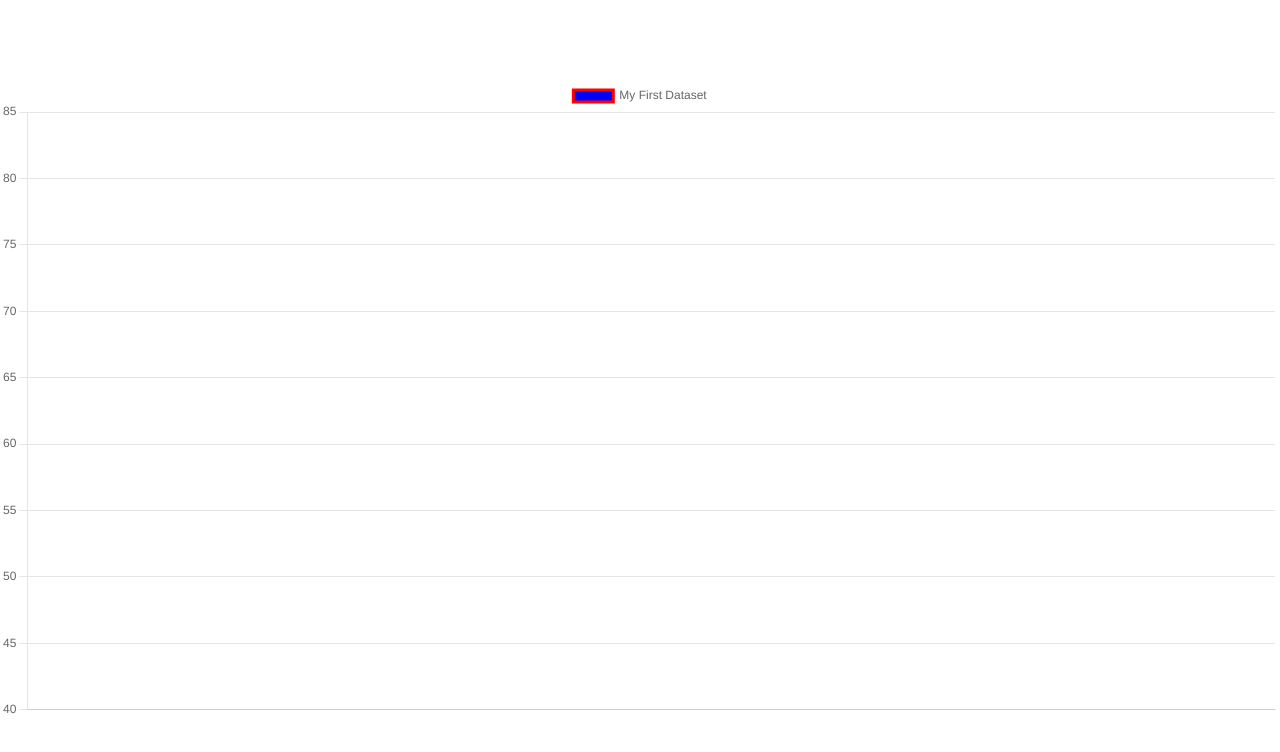
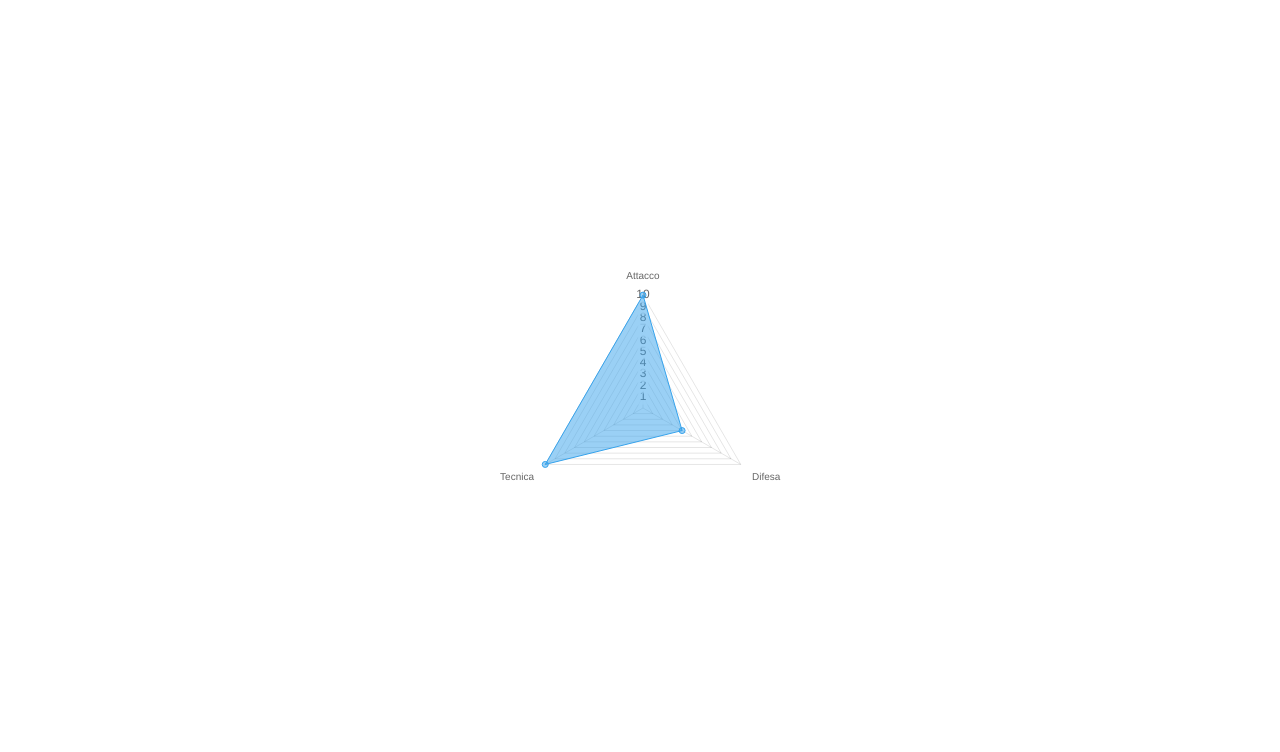
Before and after one commit to dotthor/squad-builder, a SvelteKit app: page /test2 in a window 1280 px wide. Shown: the top 752 px of the page. Built offline with nearby package versions, Linux system fonts and the light colour scheme.

Commit message:
test chartjs

```diff
--- a/src/lib/my_comps/statschart.svelte
+++ b/src/lib/my_comps/statschart.svelte
@@ -6,8 +6,8 @@
 	//import 'chartjs-adapter-date-fns';
 
 	interface Props extends HTMLCanvasAttributes {
-		data: ChartData<'line', number[], string>;
-		options: ChartOptions<'line'>;
+		data: ChartData<'radar', number[], string>;
+		options: ChartOptions<'radar'>;
 	}
 
 	const { data, options, ...rest }: Props = $props();
@@ -19,7 +19,7 @@
 
 	$effect(() => {
 		chart = new Chart(canvasElem, {
-			type: 'line',
+			type: 'radar',
 			data,
 			options
 		});
--- a/src/routes/test2/+page.svelte
+++ b/src/routes/test2/+page.svelte
@@ -1,23 +1,43 @@
-<script>
+<script lang="ts">
 	import Center from '$lib/my_comps/center.svelte';
 	import Statschart from '$lib/my_comps/statschart.svelte';
+	import type { ChartOptions } from 'chart.js';
 
+	//const labels = Utils.months({ count: 7 });
 	const data = {
+		labels: ['Attacco', 'Difesa', 'Tecnica'],
 		datasets: [
 			{
-				label: 'My First Dataset',
-				data: [65, 59, 80, 81, 56, 55, 40],
-				fill: true,
-				borderColor: 'red',
-				tension: 0.1,
-				backgroundColor: 'blue'
+				data: [10, 4, 10],
+				borderWidth: 1
 			}
 		]
 	};
-
-	const options = {};
+	const options: ChartOptions<'radar'> = {
+		elements: {
+			line: {
+				borderWidth: 3
+			}
+		},
+		scales: {
+			r: {
+				min: 0,
+				max: 10,
+				ticks: {
+					stepSize: 1
+				}
+			}
+		},
+		plugins: {
+			legend: {
+				display: false
+			}
+		}
+	};
 </script>
 
 <Center>
-	<Statschart {data} {options}></Statschart>
+	<div class="size-72">
+		<Statschart {data} {options}></Statschart>
+	</div>
 </Center>
```
